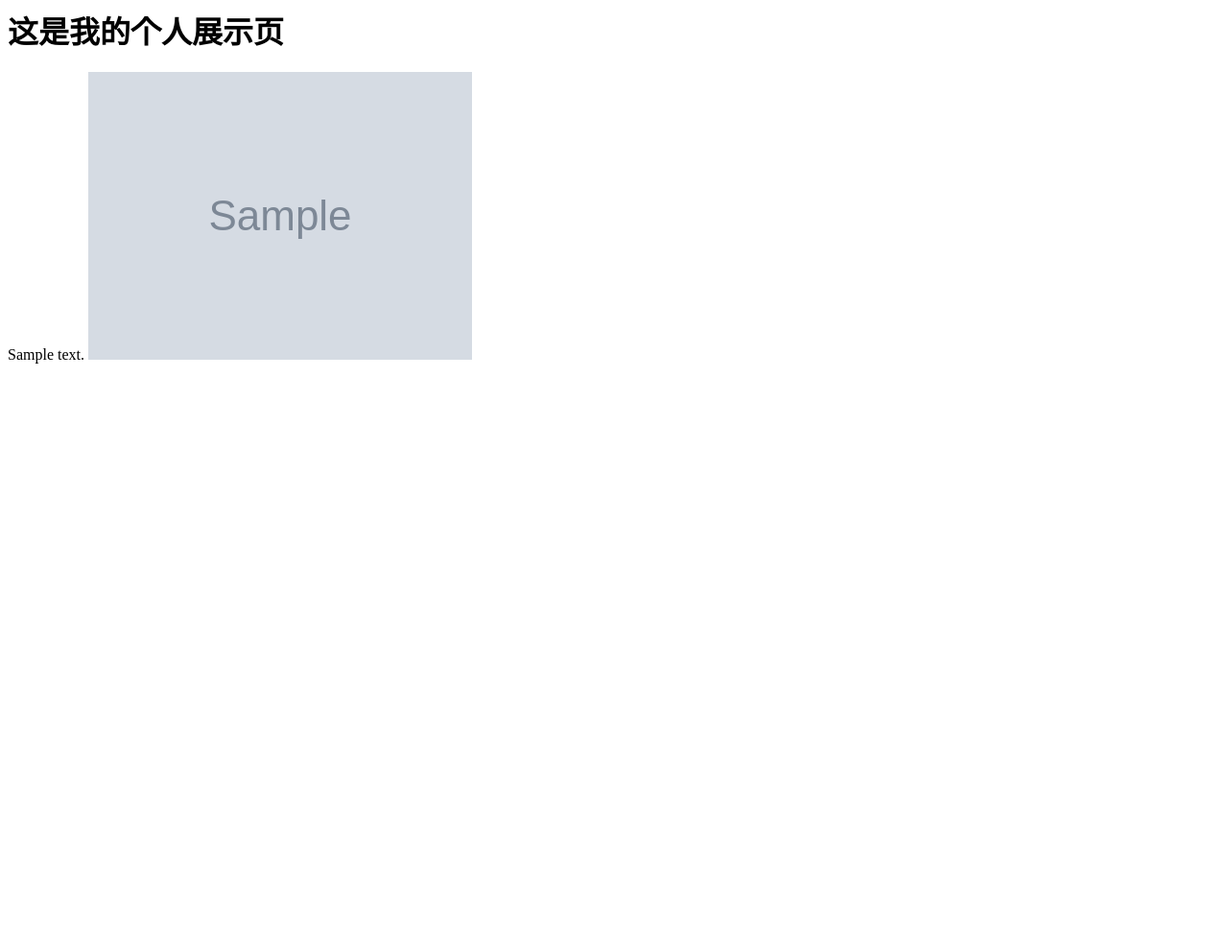
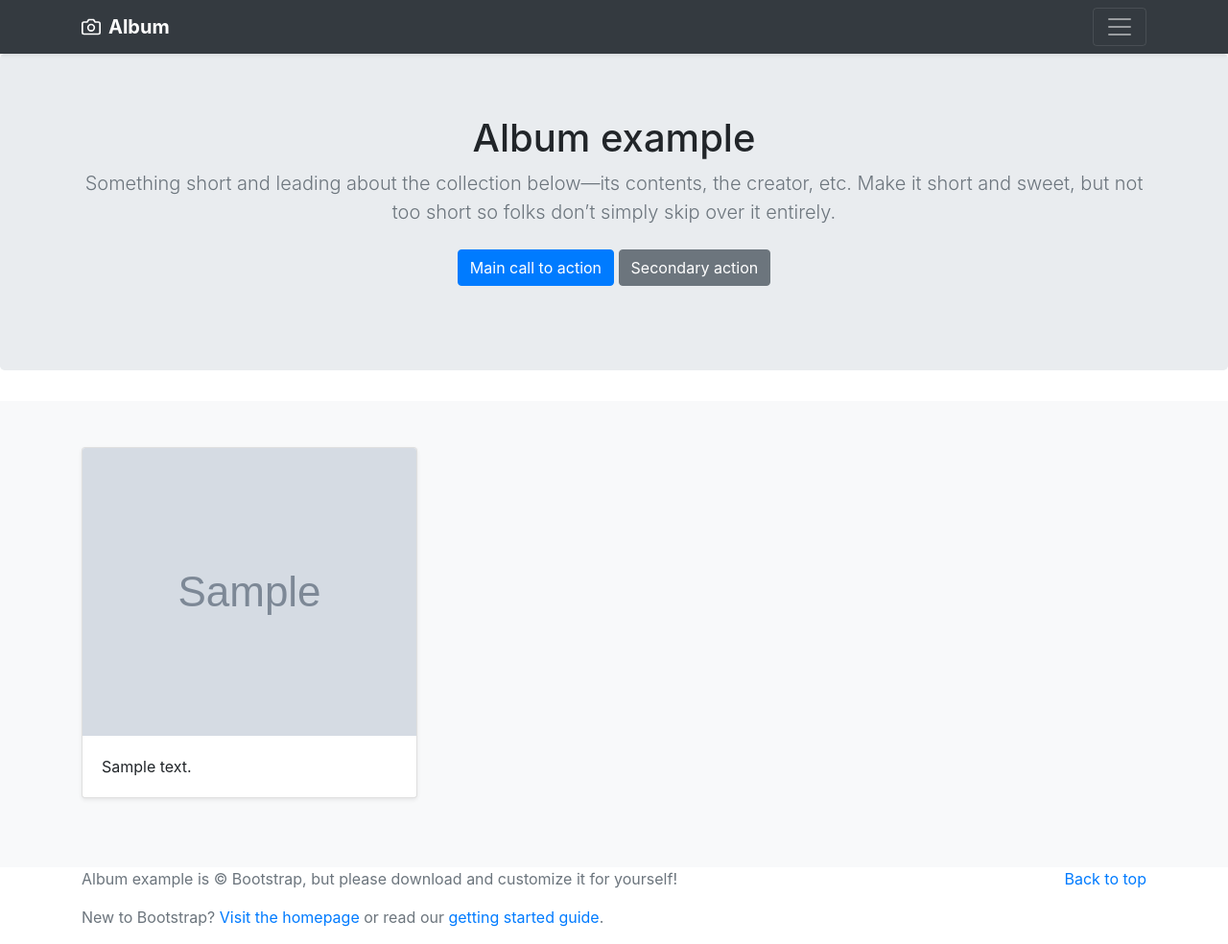
Before and after one commit to gmgmt/protfolio, a Python web app: template templates/home.html in a window 1280 px wide. Shown: the whole page at 96% size. Before the commit the page ends 379 px from the top, so only its background shows below. Run offline with Jinja, Linux system fonts and the light colour scheme; the template is opened without the code that fills it: most values are stand-ins (such as "Sample title", 1, 10 or a date in 2020); grey boxes marked "Sample" are stand-in pictures; some libraries are stand-ins or nearby versions.

Commit message:
利用网页模板，完成用户端

```diff
--- a/templates/home.html
+++ b/templates/home.html
@@ -1,6 +1,107 @@
-<h1>这是我的个人展示页</h1>
+<!--<h1>这是我的个人展示页</h1>-->
 
-{% for grallery in grallerys.all %}
-{{grallery.description}}
-<img src="{{grallery.image.url}}">
-{% endfor %}
+<!--{% for grallery in grallerys.all %}-->
+<!--{{grallery.description}}-->
+<!--<img src="{{grallery.image.url}}">-->
+<!--{% endfor %}-->
+
+
+
+<!doctype html>
+<html lang="en">
+  <head>
+    <meta charset="utf-8">
+    <meta name="viewport" content="width=device-width, initial-scale=1, shrink-to-fit=no">
+    <meta name="description" content="">
+    <meta name="author" content="Mark Otto, Jacob Thornton, and Bootstrap contributors">
+    <meta name="generator" content="Jekyll v3.8.5">
+    <title>Album example · Bootstrap</title>
+
+    <link rel="canonical" href="https://getbootstrap.com/docs/4.3/examples/album/">
+
+    <!-- Bootstrap core CSS -->
+    <link rel="stylesheet" href="https://stackpath.bootstrapcdn.com/bootstrap/4.3.1/css/bootstrap.min.css" integrity="sha384-ggOyR0iXCbMQv3Xipma34MD+dH/1fQ784/j6cY/iJTQUOhcWr7x9JvoRxT2MZw1T" crossorigin="anonymous">
+
+
+  </head>
+  <body>
+    <header>
+  <div class="collapse bg-dark" id="navbarHeader">
+    <div class="container">
+      <div class="row">
+        <div class="col-sm-8 col-md-7 py-4">
+          <h4 class="text-white">About</h4>
+          <p class="text-muted">Add some information about the album below, the author, or any other background context. Make it a few sentences long so folks can pick up some informative tidbits. Then, link them off to some social networking sites or contact information.</p>
+        </div>
+        <div class="col-sm-4 offset-md-1 py-4">
+          <h4 class="text-white">Contact</h4>
+          <ul class="list-unstyled">
+            <li><a href="#" class="text-white">Follow on Twitter</a></li>
+            <li><a href="#" class="text-white">Like on Facebook</a></li>
+            <li><a href="#" class="text-white">Email me</a></li>
+          </ul>
+        </div>
+      </div>
+    </div>
+  </div>
+  <div class="navbar navbar-dark bg-dark shadow-sm">
+    <div class="container d-flex justify-content-between">
+      <a href="#" class="navbar-brand d-flex align-items-center">
+        <svg xmlns="http://www.w3.org/2000/svg" width="20" height="20" fill="none" stroke="currentColor" stroke-linecap="round" stroke-linejoin="round" stroke-width="2" aria-hidden="true" class="mr-2" viewBox="0 0 24 24" focusable="false"><path d="M23 19a2 2 0 0 1-2 2H3a2 2 0 0 1-2-2V8a2 2 0 0 1 2-2h4l2-3h6l2 3h4a2 2 0 0 1 2 2z"/><circle cx="12" cy="13" r="4"/></svg>
+        <strong>Album</strong>
+      </a>
+      <button class="navbar-toggler" type="button" data-toggle="collapse" data-target="#navbarHeader" aria-controls="navbarHeader" aria-expanded="false" aria-label="Toggle navigation">
+        <span class="navbar-toggler-icon"></span>
+      </button>
+    </div>
+  </div>
+</header>
+
+<main role="main">
+
+  <section class="jumbotron text-center">
+    <div class="container">
+      <h1 class="jumbotron-heading">Album example</h1>
+      <p class="lead text-muted">Something short and leading about the collection below—its contents, the creator, etc. Make it short and sweet, but not too short so folks don’t simply skip over it entirely.</p>
+      <p>
+        <a href="#" class="btn btn-primary my-2">Main call to action</a>
+        <a href="#" class="btn btn-secondary my-2">Secondary action</a>
+      </p>
+    </div>
+  </section>
+
+  <div class="album py-5 bg-light">
+    <div class="container">
+        <div class="row">
+
+            {% for grallery in grallerys.all %}
+            <div class="col-md-4">
+              <div class="card mb-4 shadow-sm">
+                <img class="card-img-top" width="200px" height="300px" src="{{ grallery.image.url }}">
+                <div class="card-body">
+                  <p class="card-text">{{grallery.description}}</p>
+                </div>
+              </div>
+            </div>
+            {% endfor %}
+
+        </div>
+    </div>
+  </div>
+
+</main>
+
+<footer class="text-muted">
+  <div class="container">
+    <p class="float-right">
+      <a href="#">Back to top</a>
+    </p>
+    <p>Album example is &copy; Bootstrap, but please download and customize it for yourself!</p>
+    <p>New to Bootstrap? <a href="https://getbootstrap.com/">Visit the homepage</a> or read our <a href="/docs/4.3/getting-started/introduction/">getting started guide</a>.</p>
+  </div>
+</footer>
+    <script src="https://code.jquery.com/jquery-3.3.1.slim.min.js" integrity="sha384-q8i/X+965DzO0rT7abK41JStQIAqVgRVzpbzo5smXKp4YfRvH+8abtTE1Pi6jizo" crossorigin="anonymous"></script>
+    <script src="https://cdnjs.cloudflare.com/ajax/libs/popper.js/1.14.7/umd/popper.min.js" integrity="sha384-UO2eT0CpHqdSJQ6hJty5KVphtPhzWj9WO1clHTMGa3JDZwrnQq4sF86dIHNDz0W1" crossorigin="anonymous"></script>
+    <script src="https://stackpath.bootstrapcdn.com/bootstrap/4.3.1/js/bootstrap.min.js" integrity="sha384-JjSmVgyd0p3pXB1rRibZUAYoIIy6OrQ6VrjIEaFf/nJGzIxFDsf4x0xIM+B07jRM" crossorigin="anonymous"></script>
+  </body>
+</html>
```
Also changed, not shown: images/01_pipi.jpg (deleted), images/02_pipi.jpg (deleted).
